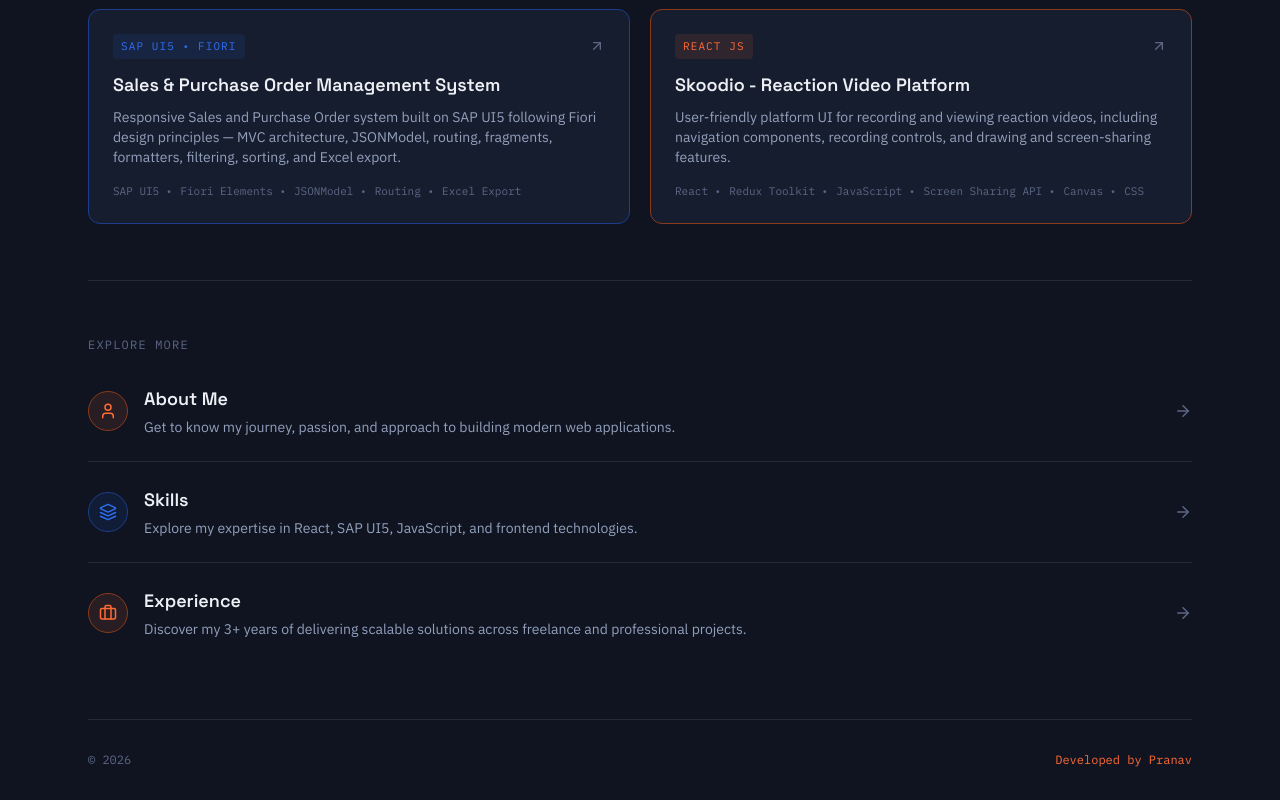
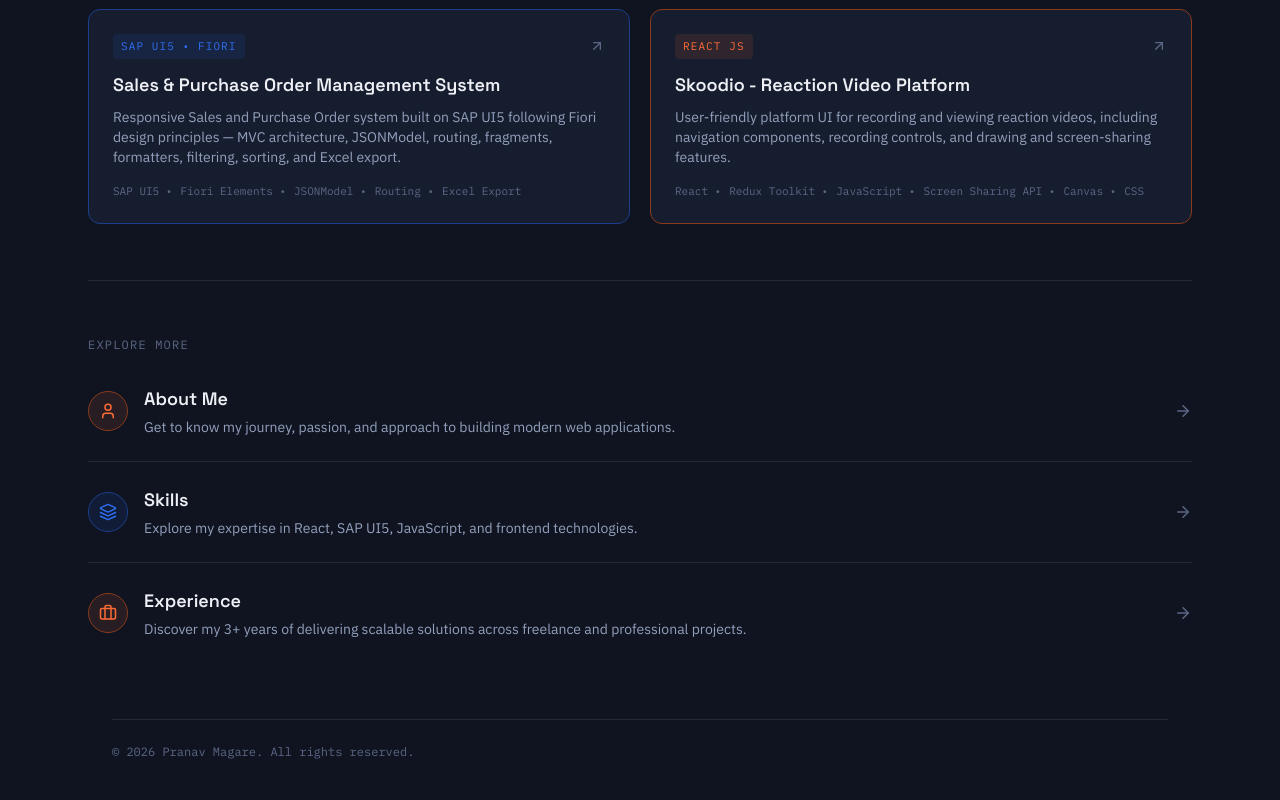
Before and after one commit to VickyDevlo/portfolio, a React (Vite) app: page / in a window 1280 px wide. Shown: the part 1333-2133 px from the top of the page. Built offline with nearby package versions, Linux system fonts and the light colour scheme.

Commit message:
Changes done in footer

```diff
--- a/src/components/Footer.jsx
+++ b/src/components/Footer.jsx
@@ -2,14 +2,14 @@
   const currentYear = new Date().getFullYear();
 
   return (
-    <footer
-      className="py-8 flex items-center justify-between border-t
-     border-mist/15"
-    >
-      <span className="font-mono text-xs text-mistdim">© {currentYear}</span>
-      <span className="font-mono text-xs text-ember">
-        Developed by Pranav
-      </span>
+    <footer className="mx-auto max-w-8xl px-6">
+      <div className="border-t border-mist/15 py-6" role="contentinfo">
+        <div className="text-center sm:flex-row">
+          <p className="text-center sm:text-left font-mono text-xs text-mistdim">
+            © {currentYear} Pranav Magare. All rights reserved.
+          </p>
+        </div>
+      </div>
     </footer>
   );
 };
```
